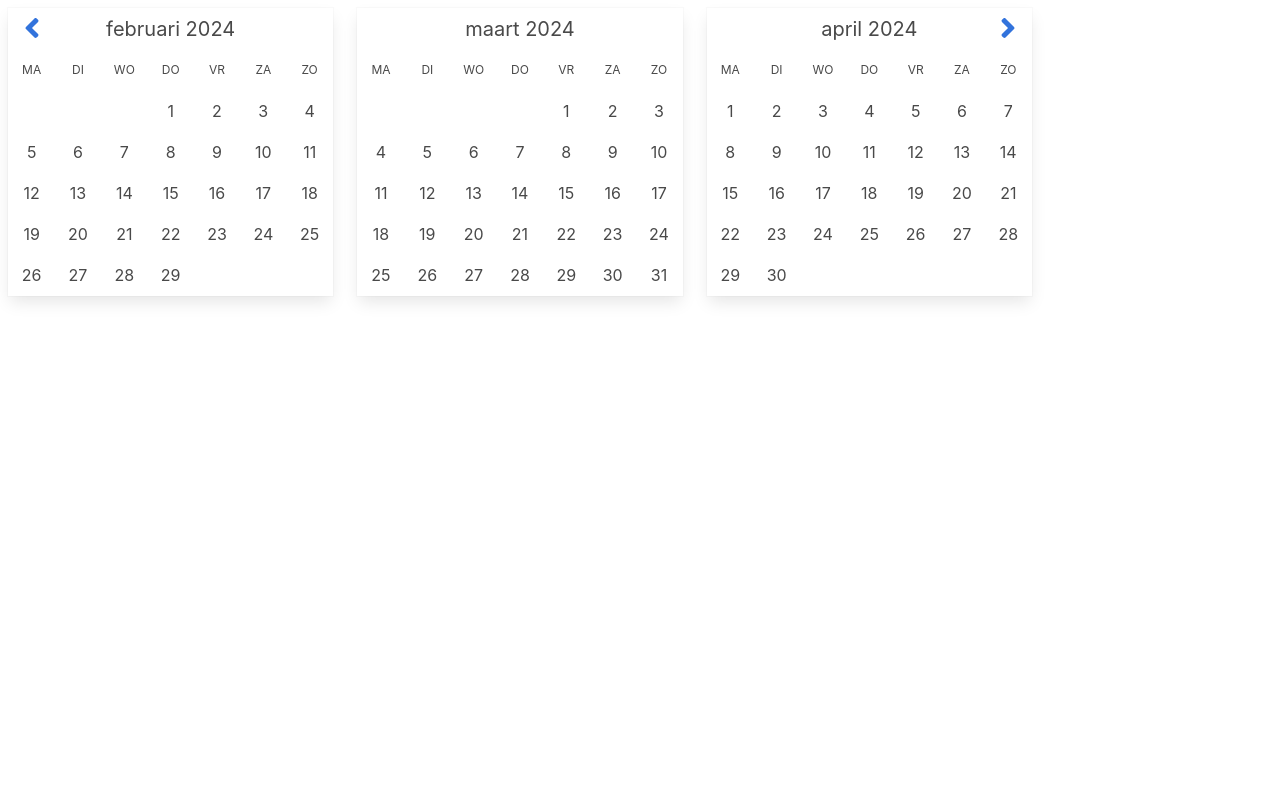
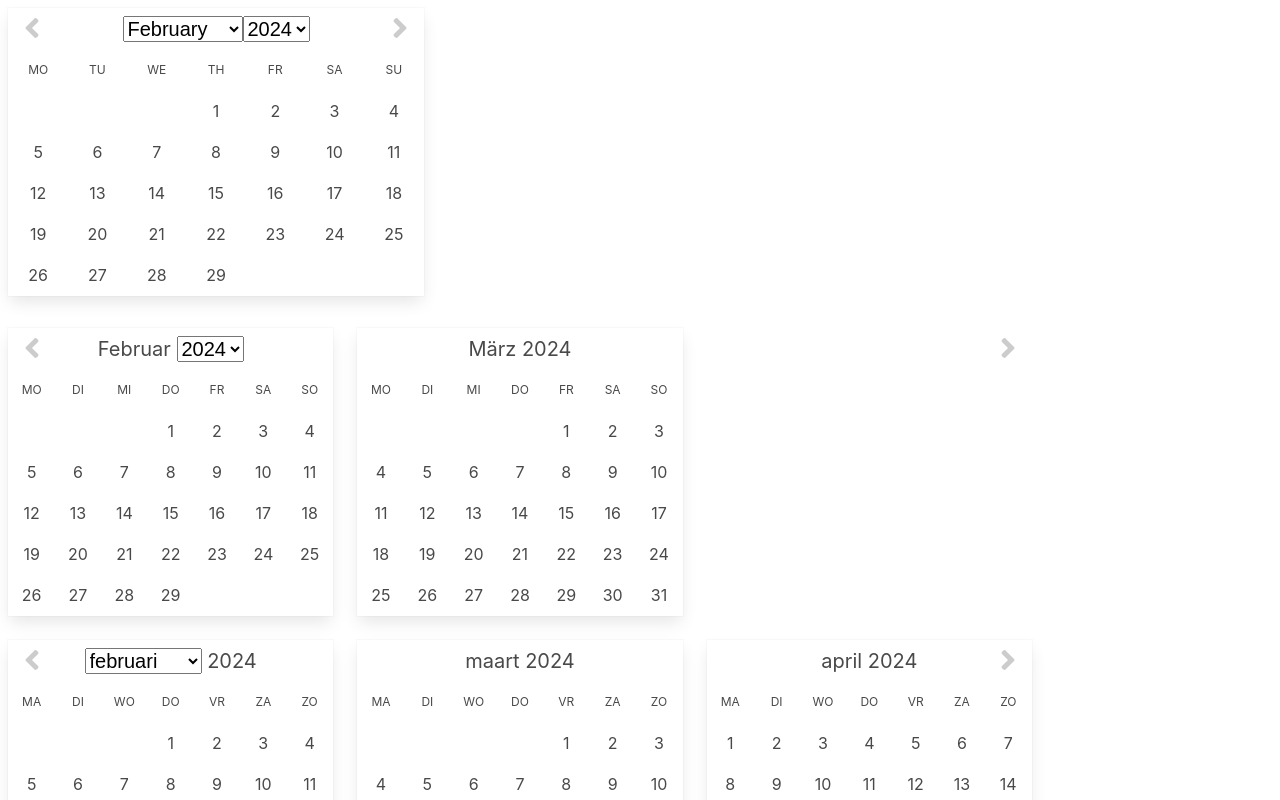
Before and after one commit to helpermedia/helper-react-calendar, a React (Vite) app: page / in a window 1280 px wide. Shown: the top 800 px of the page. Built offline with nearby package versions, Linux system fonts and the light colour scheme.

Commit message:
Props added for month and year changing

```diff
--- a/src/components/Calendar.tsx
+++ b/src/components/Calendar.tsx
@@ -3,28 +3,20 @@ import IconPrev from '../assets/previous.svg?react'
 import IconNext from '../assets/next.svg?react'
 import Month from './Month'
 import { CalMonth, CalWeek, CalDay } from '../types'
-import { Locale, format, isSameDay, getWeek, subMonths, addMonths } from 'date-fns'
+import { Locale, format, isSameDay, getWeek, addMonths } from 'date-fns'
 import { enUS } from 'date-fns/locale'
 
 type Props = {
   activeDate?: Date,
   numberOfMonths?: number,
+  changeMonth?: boolean,
+  changeYear?: boolean,
   prevEl?: React.ReactElement,
   nextEl?: React.ReactElement,
   locale?: Locale,
 }
 
-export default function Calendar({
-  activeDate = new Date(),
-  numberOfMonths = 1,
-  prevEl = <IconPrev />,
-  nextEl = <IconNext />,
-  locale = enUS,
-}: Props): React.ReactElement {
-
-  const [currentDate, setCurrentDate] = useState(activeDate)
-
-  /* Create an array of CalDay types */
+/* Create an array of CalDay types in a month */
 const getDaysInMonth = (year: number, month: number): CalDay[] => {
   const days = []
   const day = new Date(year, month, 1)
@@ -53,10 +45,10 @@ export default function Calendar({
   for (let i = 0; i < numberOfMonths; i++) {
     const currentDateNextMonth = addMonths(currentDate, i)
     const year = currentDateNextMonth.getFullYear()
-      const month = currentDateNextMonth.getMonth()
+    const monthIndex = currentDateNextMonth.getMonth()
 
     // Get the days in this month and divide them into weeks
-      const days = getDaysInMonth(year, month)
+    const days = getDaysInMonth(year, monthIndex)
     const weekNumbers = [...new Set(days.map(day => day.weekNumber))] // Get unique week numbers
     const weeks: CalWeek[] = []
 
@@ -66,7 +58,7 @@ export default function Calendar({
 
     monthItems.push({
       year: year,
-        month: month,
+      monthIndex: monthIndex,
       weeks: weeks
     })
   }
@@ -74,32 +66,52 @@ export default function Calendar({
   return monthItems;
 }
 
+export default function Calendar({
+  activeDate = new Date(),
+  numberOfMonths = 1,
+  changeMonth = false,
+  changeYear = false,
+  prevEl = <IconPrev />,
+  nextEl = <IconNext />,
+  locale = enUS,
+}: Props): React.ReactElement {
+
+  const [currentDate, setCurrentDate] = useState(activeDate)
+
   /* useMemo will only re-run the getMonths method when the currentDate or numberOfMonths changes */
-  const months: CalMonth[] = useMemo(() => getMonths(currentDate, numberOfMonths), [currentDate, numberOfMonths]);
+  const months: CalMonth[] = useMemo(() => getMonths(currentDate, numberOfMonths), [currentDate, numberOfMonths])
 
   /* Change the current month */
-  const changeMonth = (direction: string) => {
-    if (direction === 'prev') {
-      setCurrentDate(subMonths(currentDate, 1))
+  const onSelectMonth = (selectedMonth: number) => {
+    setCurrentDate(new Date(currentDate.getFullYear(), selectedMonth, 1))
   }
-    else {
-      setCurrentDate(addMonths(currentDate, 1))
-    }
+
+  /* Change the current year */
+  const onSelectYear = (selectedYear: number) => {
+    setCurrentDate(new Date(selectedYear, currentDate.getMonth(), 1))
   }
 
   return (
     <div className={`cal-container ${numberOfMonths > 1 ? 'multiple' : 'single'}`}>
 
-      <button className="cal-prev" onClick={() => changeMonth('prev')}>
+      <button className="cal-prev" onClick={() => onSelectMonth(currentDate.getMonth() - 1)}>
         {prevEl}
       </button>
 
-      <button className="cal-next" onClick={() => changeMonth('next')}>
+      <button className="cal-next" onClick={() => onSelectMonth(currentDate.getMonth() + 1)}>
         {nextEl}
       </button>
 
       {months.map((month, key) => (
-        <Month key={key} month={month} locale={locale} />
+        <Month
+          key={key}
+          month={month}
+          locale={locale}
+          changeMonth={key === 0 ? changeMonth : false}
+          changeYear={key === 0 ? changeYear : false}
+          onSelectMonth={onSelectMonth}
+          onSelectYear={onSelectYear}
+        />
       ))}
 
     </div>
--- a/src/components/Month.tsx
+++ b/src/components/Month.tsx
@@ -6,26 +6,81 @@ import { Locale, format, eachDayOfInterval } from 'date-fns'
 type Props = {
   month: CalMonth
   locale: Locale,
+  changeMonth: boolean,
+  changeYear: boolean,
+  onSelectMonth: (year: number) => void
+  onSelectYear: (year: number) => void
 }
 
 export default function Month({
   month,
   locale,
+  changeMonth,
+  changeYear,
+  onSelectMonth,
+  onSelectYear,
 }: Props): React.ReactElement {
 
-  const weekDays = () => {
+  /* Get names of days of the week */
+  const getWeekDays = () => {
     const firstDayOfTheWeek = month.weeks[1].days[0].date
     const lastDayOfTheWeek = month.weeks[1].days[6].date
     return eachDayOfInterval({ start: firstDayOfTheWeek, end: lastDayOfTheWeek })
   }
 
+  /* Get names of months */
+  const getMonths = () => {
+    const months = []
+    for (let i = 0; i <= 11; i++) {
+      months.push({month: i, name: format(new Date(month.year, i), 'LLLL', { locale: locale })})
+    }
+    return months
+  }
+
+  /* Get years */
+  const getYears = () => {
+    const years = []
+    for (let i = month.year - 10; i <= month.year + 10; i++) {
+      years.push(i)
+    }
+    return years
+  }
+
   return (
     <div className="cal-month">
       <div className="cal-month-title">
-        {format(month.weeks[0].days[0].date, 'LLLL', { locale: locale })} {format(month.weeks[0].days[0].date, 'yyyy', { locale: locale })}
+        {changeMonth ? (
+          <select
+            onChange={e => onSelectMonth(parseInt(e.target.value))}
+            value={month.monthIndex}
+          >
+            {getMonths().map((item, key) => {
+              return <option value={item.month} key={key}>{item.name}</option>
+            })}
+          </select>
+        ) : (
+          <span>
+            {format(month.weeks[0].days[0].date, 'LLLL', { locale: locale })}
+          </span>
+        )}
+        {!changeMonth || !changeYear ? <span>&nbsp;</span> : ''}
+        {changeYear ? (
+          <select
+            onChange={e => onSelectYear(parseInt(e.target.value))}
+            value={month.year}
+          >
+            {getYears().map((year) => {
+              return <option style={{fontSize: '1rem'}} value={year} key={year}>{year}</option>
+            })}
+          </select>
+        ) : (
+          <span>
+            {format(month.weeks[0].days[0].date, 'yyyy', { locale: locale })}
+          </span>
+        )}
       </div>
       <div className="cal-weekdays">
-        {weekDays().map((day, key) => (
+        {getWeekDays().map((day, key) => (
           <div key={key} className="cal-weekday">
             {format(day, 'EEEEEE', { locale: locale })}
           </div>
--- a/src/main.tsx
+++ b/src/main.tsx
@@ -2,10 +2,14 @@ import React from 'react'
 import ReactDOM from 'react-dom/client'
 import './styles.scss'
 import Calendar from './index'
-import { nl } from 'date-fns/locale'
+import { nl, de } from 'date-fns/locale'
 
 ReactDOM.createRoot(document.getElementById('root')!).render(
   <React.StrictMode>
-    <Calendar numberOfMonths={3} locale={nl}/>
+    <div style={{ marginBottom: '2rem' }}>
+      <Calendar numberOfMonths={1} changeMonth={true} changeYear={true} />
+    </div>
+    <Calendar numberOfMonths={2} locale={de} changeYear={true} />
+    <Calendar numberOfMonths={3} locale={nl} changeMonth={true} />
   </React.StrictMode>,
 )
--- a/src/styles.scss
+++ b/src/styles.scss
@@ -9,7 +9,7 @@ $breakpoint-fullhd: 1408px;
 /* Colors */
 $font-color: #494949;
 $border-color: #fff; // #dbdbdb;
-$link-color: #3273dc;
+$link-color: #ccc;
 $white: #fff;
 
 body {
@@ -52,10 +52,16 @@ $gap: 1.5rem;
 
 .cal-month-title {
   font-size: 1.25rem;
+  height: 2.5rem;
   line-height: 2.5rem;
-  height: 2.5rem;
   border: 1px solid $border-color;
   text-align: center;
+  display: flex;
+  align-items: center;
+  justify-content: center;
+  select {
+    font-size: 1.25rem;
+  }
 }
 
 /* Navigation */
@@ -73,6 +79,11 @@ $gap: 1.5rem;
   svg {
     width: 1rem;
     color: $link-color;
+  }
+  &:hover {
+    svg {
+      color: $font-color
+    }
   }
 }
 .cal-prev {
--- a/src/types/index.ts
+++ b/src/types/index.ts
@@ -1,6 +1,6 @@
 export type CalMonth = {
   year: number
-  month: number
+  monthIndex: number
   weeks: CalWeek[]
 }
 
```
Lines whose indentation alone changed are shown as unchanged.
